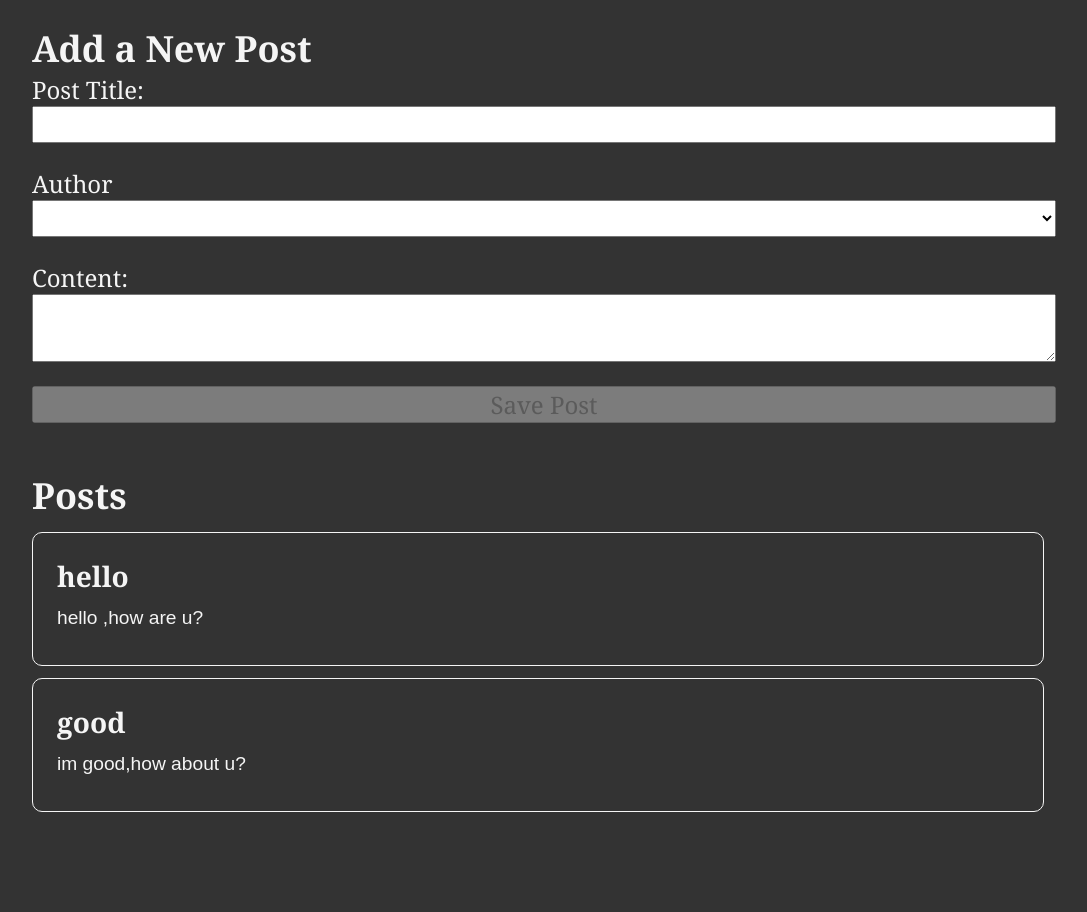
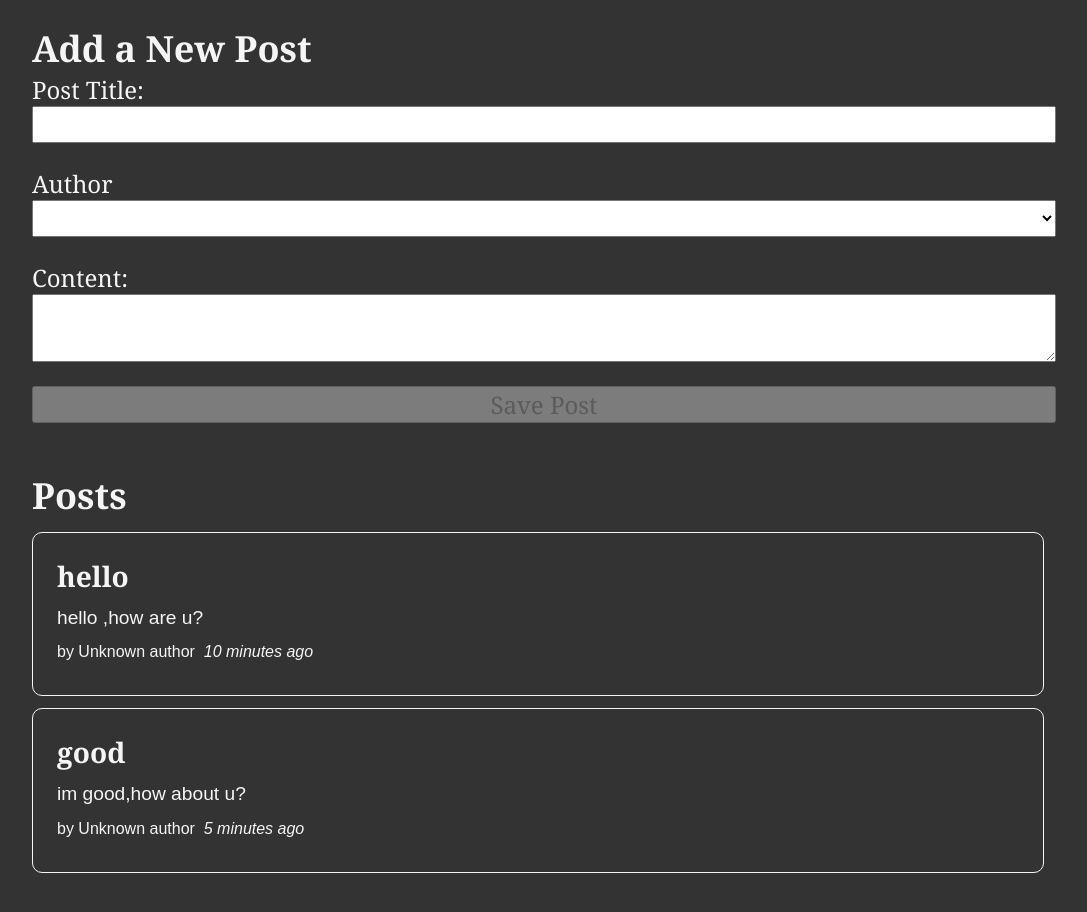
Before and after one commit to Pravinda-Bandara/Redux-Blog, a React (Vite) app: page / in a window 1280 px wide. Shown: the top 912 px of the page, without its empty margins (96-1183 px from the left). Built offline with nearby package versions, Linux system fonts and the light colour scheme.

Commit message:
implement and add author and time to posts

```diff
--- a/package.json
+++ b/package.json
@@ -11,6 +11,7 @@
   },
   "dependencies": {
     "@reduxjs/toolkit": "^2.1.0",
+    "date-fns": "^3.3.1",
     "react": "^18.2.0",
     "react-dom": "^18.2.0",
     "react-redux": "^9.1.0"
--- /dev/null
+++ b/src/features/post/PostAuthor.jsx
@@ -0,0 +1,12 @@
+import {useSelector} from "react-redux";
+import {selectAllUsers} from "../users/userSlice.js";
+
+export function PostAuthor({userId}) {
+    const users = useSelector(selectAllUsers)
+    const author=users.find(user=>user.id===userId);
+
+    return (
+
+        <span>by {author?author.name:'Unknown author'}</span>
+    )
+}
--- a/src/features/post/PostsList.jsx
+++ b/src/features/post/PostsList.jsx
@@ -1,5 +1,7 @@
 import {useSelector} from "react-redux";
 import {selectAllPosts} from "./postSlice.js";
+import {PostAuthor} from "./PostAuthor.jsx";
+import {TimeAgo} from "./TimeAgo.jsx";
 
 export function PostsList() {
     const posts=useSelector(selectAllPosts)
@@ -8,6 +10,10 @@
         <article key={post.id}>
             <h3>{post.title}</h3>
             <p>{post.content.substring(0,100)}</p>
+            <p className="postCredit">
+                <PostAuthor userId={post.userId}/>
+                <TimeAgo timestamp={post.date}/>
+            </p>
         </article>
     ))
     return (
--- /dev/null
+++ b/src/features/post/TimeAgo.jsx
@@ -0,0 +1,15 @@
+import {formatDistanceToNow, parseISO} from "date-fns";
+
+export function TimeAgo({timestamp}) {
+    let timeAgo=''
+    if (timestamp){
+        const date =parseISO(timestamp)
+        const timePeriod=formatDistanceToNow(date)
+        timeAgo=`${timePeriod} ago`
+    }
+    return (
+        <span title={timestamp}>
+            &nbsp; <i>{timeAgo}</i>
+        </span>
+    )
+}
--- a/src/features/post/postSlice.js
+++ b/src/features/post/postSlice.js
@@ -1,17 +1,19 @@
 import {createSlice, nanoid} from "@reduxjs/toolkit";
+import {sub} from "date-fns";
 
 const initialState = [
     {
         id: '1',
         title: 'hello',
         content: "hello ,how are u?",
+        date:sub(new Date(),{minutes:10}).toISOString()
 
     },
     {
         id: '2',
         title: 'good',
         content: "im good,how about u?",
-
+        date:sub(new Date(),{minutes:5}).toISOString()
     }
     ]
 
@@ -30,6 +32,7 @@
                         id: nanoid(),
                         title,
                         content,
+                        date:new Date().toISOString(),
                         userId
                     }
                 }
```
Also changed, not shown: 1 other file (tests, documents, lock files or other folders).
